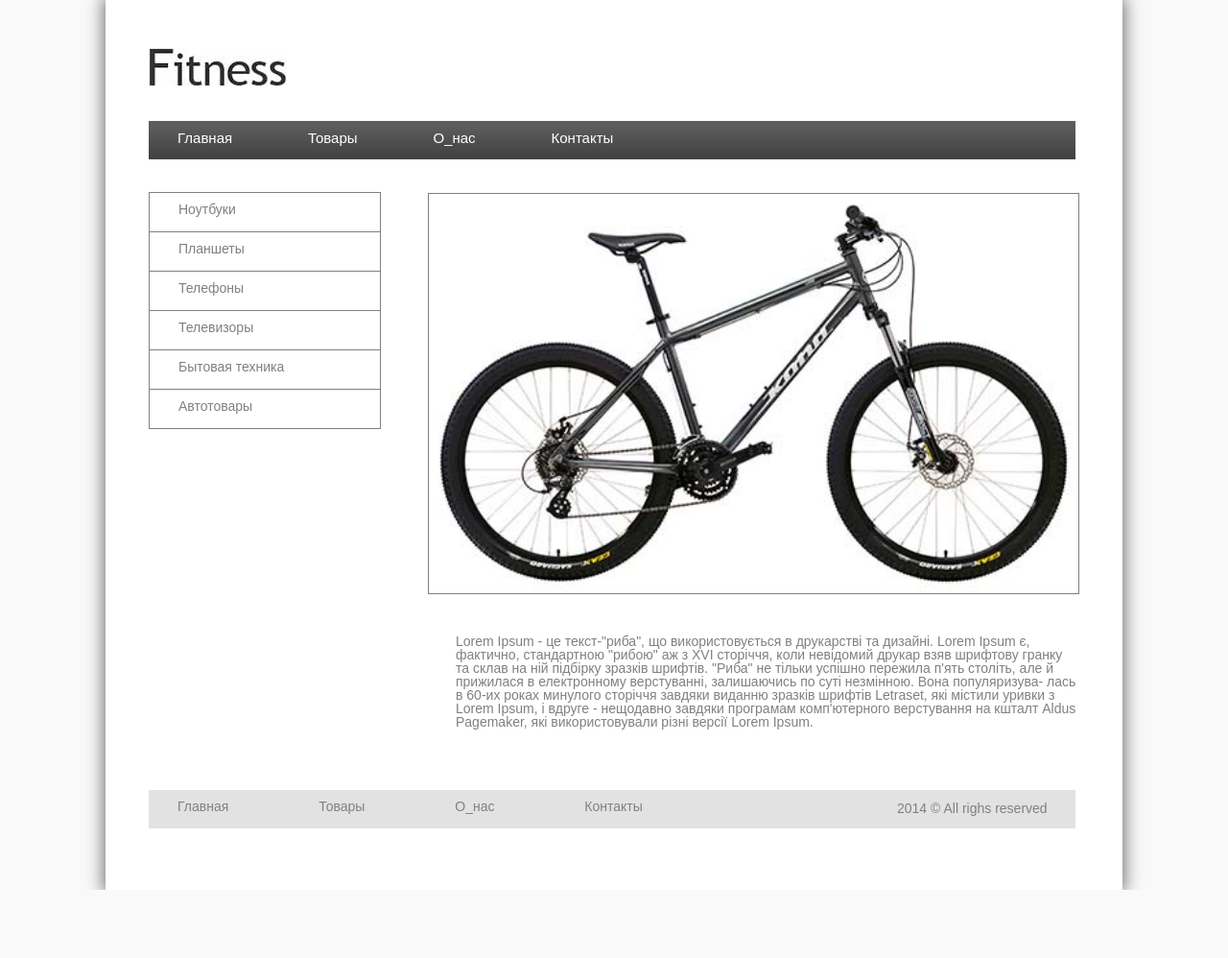
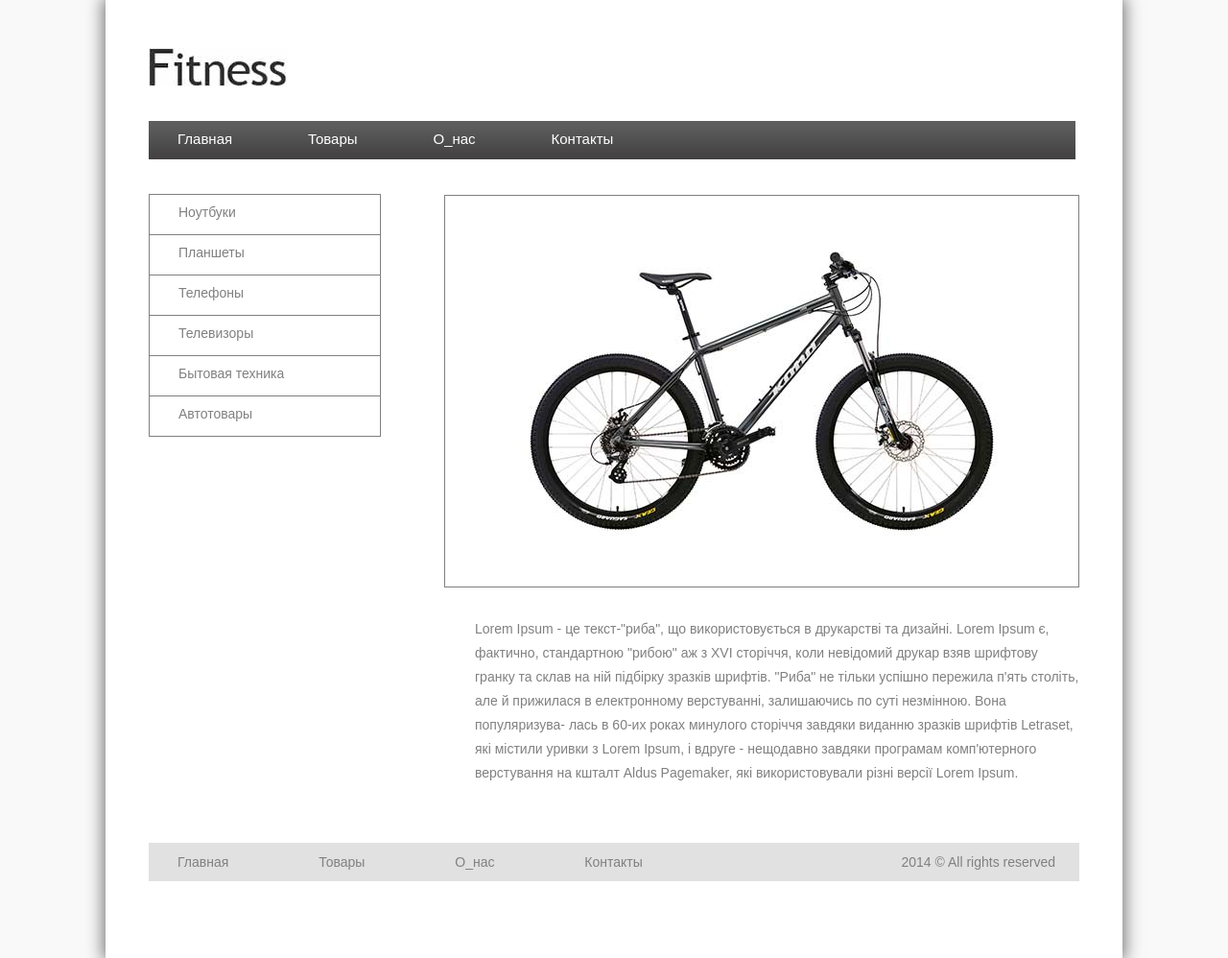
Before and after one commit to Alina-Sova/alina-sova.github.io, a plain HTML site: page HW2/index.html in a window 1280 px wide. Shown: the whole page at 96% size. Before the commit the page ends 927 px from the top, so only its background shows below. Drawn offline with Linux system fonts and the light colour scheme.

Commit message:
changesHM2

```diff
--- a/HW2/css/style.css
+++ b/HW2/css/style.css
@@ -1,46 +1,10 @@
 body{
   background-color: #f9f9f9;
+  color: grey;
   font-family: Arial;
   font-size: 14px;
-  color: grey;
 }
-a{
-  text-decoration: none;
-}
-.menu>a{
-  margin: 0 30px 0 15px;
-  padding: 11px 15px 11px 15px;
-  color: white;
-  font-size: 15px;
-}
-.menu>a:hover{
-  background: #444444;
-  box-shadow: 10px 0px 20px -12px rgba(255,255,255,1),
-  -10px 0px 20px -12px rgba(255,255,255,1);
-}
-ul{
-  float: left;
-}
-li{
-  border: 1px solid grey;
-  margin-top: -1px;
-  height: 40px;
-  width: 240px;
-}
-li>a{
-  display: block;
-  padding: 10px 0 8px 30px;
-  color: grey;
-}
-li>a:hover{
-  background-color: #f9f9f9;
-  padding-left: 40px;
-}
-.tekst{
-  margin-left: 320px;
-  padding-top: 460px;
-}
-.box{
+section{
   background-color: #ffffff;
   margin: 0 auto;
   padding: 50px 45px 80px;
@@ -49,31 +13,84 @@ li>a:hover{
   -moz-box-shadow: 0px 0px 16px 3px rgba(0,0,0,0.51);
   box-shadow: 0px 0px 16px 3px rgba(0,0,0,0.51);
 }
-.menu{
+nav{
   margin: 30px 0 50px;
 }
-.panel{
+nav img{
   margin-bottom: -32px;
 }
-.bicycle{
+header li{
+  display: inline;
+  width: 100%;
+  height: 100%;
+}
+header a{
+  display: block;
+  display: inline;
+  height: 50px;
+  width: 100px;
+  margin: 0 30px 0 15px;
+  padding: 10px 15px 13px 15px;
+  color: white;
+  line-height: normal;
+  font-size: 15px;
+}
+header a:hover{
+  line-height: normal;
+  border-left: 1px solid #838383;
+  border-right: 1px solid #838383;
+  background: #444444;
+}
+ article ul{
+  float: left;
+}
+article li{
+  border: 1px solid grey;
+  margin-top: -1px;
+  height: 41px;
+  width: 240px;
+}
+article a {
+  display: block;
+  line-height: normal;
+  padding: 10px 0 16px 30px;
+  color: grey;
+}
+ article a:hover{
+  background-color: #f9f9f9;
+  padding-left: 40px;
+}
+article p{
+  margin-left: 340px;
+  padding-top: 440px;
+  line-height: 25px;
+}
+
+article img{
   float: right;
-  width: 677px;
+  padding: 50px 80px;
   border: 1px solid grey;
 }
-.footer{
+footer li{
+  display: inline;
+  line-height: 40px;
+}
+footer{
+  height: 40px;
+  background: #e1e1e1;
   margin-top: 60px;
-    position: relative;
+  position: relative;
 }
-.footer>a{
+footer a{
   margin: 0 60px 0 30px;
   position: static;
   color: grey;
 }
-.footer>a:hover{
+footer a:hover{
   text-decoration: underline;
 }
-.copy{
-  position: absolute;
+footer p{
+  line-height: 40px;
+  margin-right: 25px;
   float: right;
-  margin: -12px 0 0 780px;
 }
--- a/HW2/index.html
+++ b/HW2/index.html
@@ -9,15 +9,20 @@
   <title>Fitness</title>
 </head>
 <body>
-  <div class="box">
+  <section>
+    <header>
       <img src="img/logo.jpg" alt="logo">
-      <div class="menu">
-        <img class="panel" src="img/panel.png" alt="panel">
-        <a href="#">Главная</a>
-        <a href="#">Товары</a>
-        <a href="#">О_нас</a>
-        <a href="#">Контакты</a>
-      </div>
+      <nav>
+        <img src="img/panel.png" alt="panel">
+        <ul>
+          <li><a href="#">Главная</a></li>
+          <li><a href="#">Товары</a></li>
+          <li><a href="#">О_нас</a></li>
+          <li><a href="#">Контакты</a></li>
+        </ul>
+      </nav>
+    </header>
+    <article>
       <ul>
         <li><a href="#">Ноутбуки</a></li>
         <li><a href="#">Планшеты</a></li>
@@ -26,18 +31,20 @@
         <li><a href="#">Бытовая техника</a></li>
         <li><a href="#">Автотовары</a></li>
       </ul>
-      <img class="bicycle" src="img/bicycle.jpg" alt="bicycle">
-      <p class="tekst">
+      <img src="img/bicycle.jpg" alt="bicycle">
+      <p>
         Lorem Ipsum - це текст-"риба", що використовується в друкарстві та дизайні. Lorem Ipsum є, фактично, стандартною "рибою" аж з XVI сторіччя, коли невідомий друкар взяв шрифтову гранку та склав на ній підбірку зразків шрифтів. "Риба" не тільки успішно пережила п'ять століть, але й прижилася в електронному верстуванні, залишаючись по суті незмінною. Вона популяризува- лась в 60-их роках минулого сторіччя завдяки виданню зразків шрифтів Letraset, які містили уривки з Lorem Ipsum, і вдруге - нещодавно завдяки програмам комп'ютерного верстування на кшталт Aldus Pagemaker, які використовували різні версії Lorem Ipsum.
       </p>
-      <div class="footer">
-        <img class="panel" src="img/footer.png" alt="panel">
-        <a href="#">Главная</a>
-        <a href="#">Товары</a>
-        <a href="#">О_нас</a>
-        <a href="#">Контакты</a>
-        <p class="copy">2014 &copy; All righs reserved</p>
-      </div>
-  </div>
+      </article>
+      <footer>
+        <ul>
+          <li><a href="#">Главная</a></li>
+          <li><a href="#">Товары</a></li>
+          <li><a href="#">О_нас</a></li>
+          <li><a href="#">Контакты</a></li>
+          <li><p>2014 &copy; All rights reserved</p></li>
+        </ul>
+      </footer>
+  </section>
 </body>
 </html>
```
